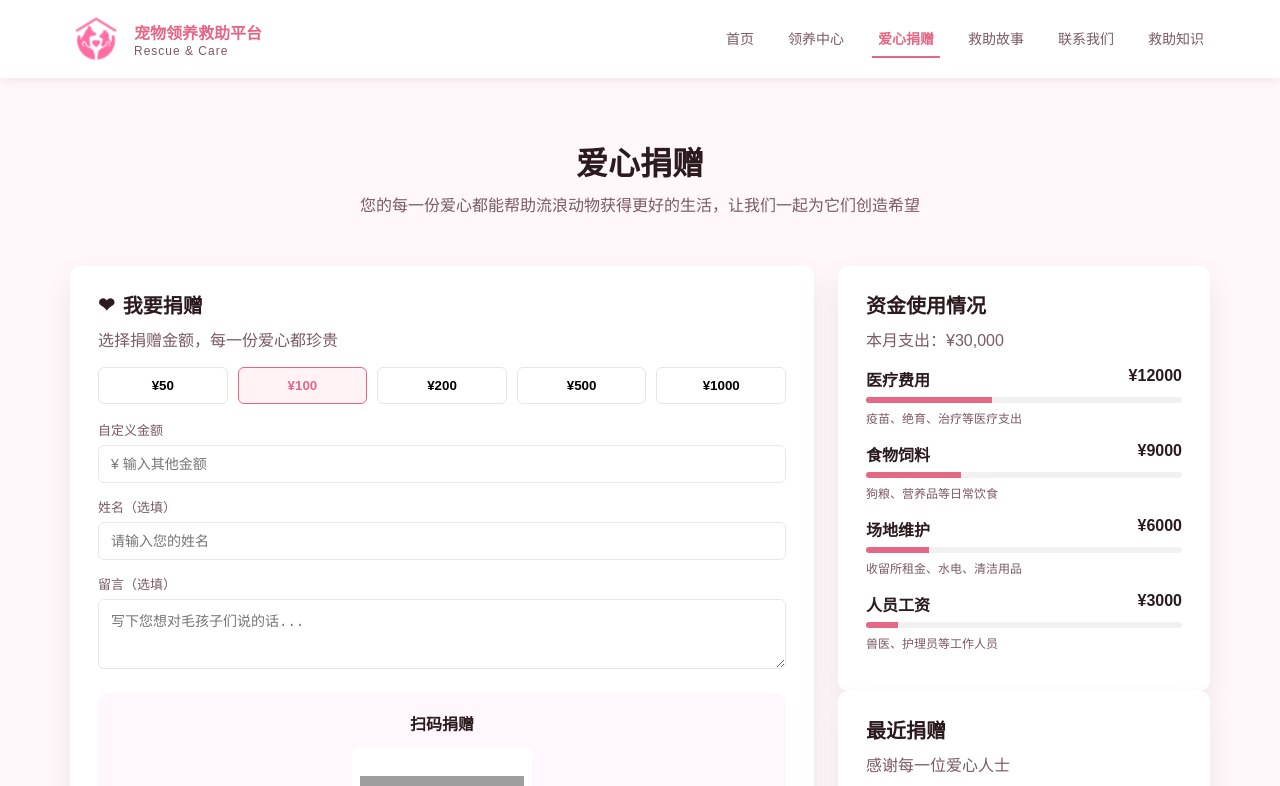
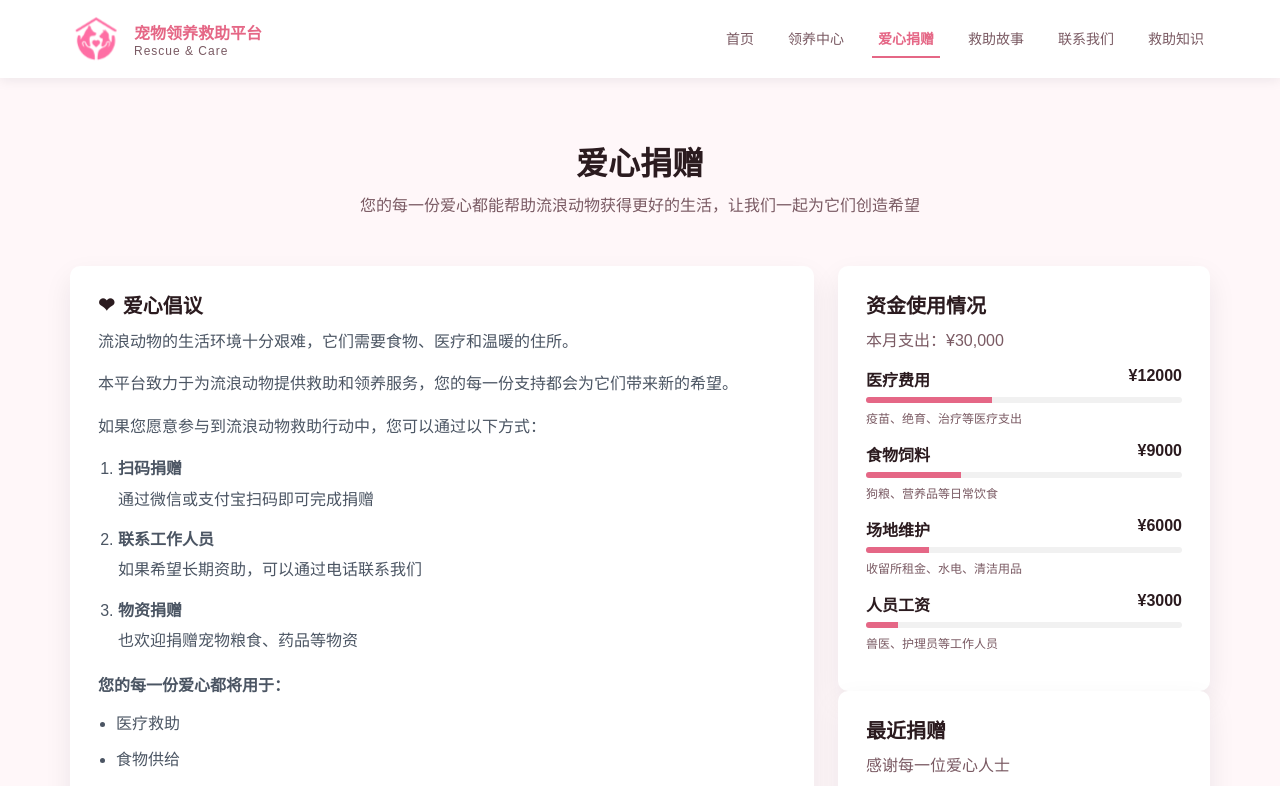
Before and after one commit to simoonqian2013-coder/user-frontend, a Vue app: page /donation in a window 1280 px wide. Shown: the top 786 px of the page. Built offline with nearby package versions, Linux system fonts and the light colour scheme; grey boxes are pictures that could not be loaded.

Commit message:
用户页面优化

```diff
--- a/src/views/AdoptionCenter.vue
+++ b/src/views/AdoptionCenter.vue
@@ -37,8 +37,26 @@
 
     <section class="pet-section">
       <div class="container">
-        <div class="pet-grid" v-if="pets.length">
-          <div class="pet-card" v-for="pet in pets" :key="pet.id">
+        <div class="pet-filter">
+          <button
+            class="filter-btn"
+            :class="{ active: activeCategory === 'ALL' }"
+            @click="activeCategory = 'ALL'"
+          >全部</button>
+          <button
+            class="filter-btn"
+            :class="{ active: activeCategory === 'DOG' }"
+            @click="activeCategory = 'DOG'"
+          >狗狗</button>
+          <button
+            class="filter-btn"
+            :class="{ active: activeCategory === 'CAT' }"
+            @click="activeCategory = 'CAT'"
+          >猫猫</button>
+        </div>
+
+        <div class="pet-grid" v-if="filteredPets.length">
+          <div class="pet-card" v-for="pet in filteredPets" :key="pet.id">
             <div class="pet-cover" :style="{ backgroundImage: `url('${getMainImageUrl(pet) || placeholderImage}')` }">
               <span class="pet-tag">{{ sizeLabel(pet) }}</span>
             </div>
@@ -158,6 +176,7 @@ export default {
   data () {
     return {
       pets: [],
+      activeCategory: 'ALL',
       placeholderImage: 'https://images.unsplash.com/photo-1518717758536-85ae29035b6d?auto=format&fit=crop&w=900&q=80',
       modalVisible: false,
       successVisible: false,
@@ -174,6 +193,12 @@ export default {
         reason: ''
       }
     };
+  },
+  computed: {
+    filteredPets () {
+      if (this.activeCategory === 'ALL') return this.pets;
+      return this.pets.filter(pet => this.petCategory(pet) === this.activeCategory);
+    }
   },
   created () {
     this.fetchPets();
@@ -212,6 +237,21 @@ export default {
       if (age <= 1) return '小型宠';
       if (age <= 3) return '中型宠';
       return '大型宠';
+    },
+    petCategory (pet) {
+      const text = [
+        pet && pet.type,
+        pet && pet.species,
+        pet && pet.category,
+        pet && pet.breed
+      ]
+        .filter(Boolean)
+        .join(' ')
+        .toLowerCase();
+
+      if (text.includes('dog') || text.includes('犬') || text.includes('狗')) return 'DOG';
+      if (text.includes('cat') || text.includes('猫')) return 'CAT';
+      return 'DOG';
     },
     openApply (pet) {
       this.currentPet = pet;
@@ -322,6 +362,28 @@ export default {
 
 .pet-section {
   padding: 10px 0 40px;
+}
+
+.pet-filter {
+  display: flex;
+  gap: 10px;
+  margin-bottom: 18px;
+}
+
+.filter-btn {
+  border: 1px solid #e5e7eb;
+  background: #fff;
+  color: #6b7280;
+  padding: 8px 20px;
+  border-radius: 999px;
+  font-size: 14px;
+  cursor: pointer;
+}
+
+.filter-btn.active {
+  border-color: var(--orange-deep);
+  color: var(--orange-deep);
+  background: #fff3f6;
 }
 
 .pet-grid {
--- a/src/views/Donation.vue
+++ b/src/views/Donation.vue
@@ -12,29 +12,33 @@
         <div class="donation-card">
           <div class="card-title">
             <span class="icon">❤</span>
-            我要捐赠
+            爱心倡议
           </div>
-          <p class="card-desc">选择捐赠金额，每一份爱心都珍贵</p>
-          <div class="amount-grid">
-            <button
-              v-for="item in quickAmounts"
-              :key="item"
-              class="amount-btn"
-              :class="{ active: amount === item }"
-              @click="amount = item"
-            >¥{{ item }}</button>
-          </div>
-          <div class="form-item">
-            <label>自定义金额</label>
-            <input v-model="customAmount" type="number" min="1" placeholder="¥ 输入其他金额" />
-          </div>
-          <div class="form-item">
-            <label>姓名（选填）</label>
-            <input v-model="donorName" type="text" placeholder="请输入您的姓名" />
-          </div>
-          <div class="form-item">
-            <label>留言（选填）</label>
-            <textarea v-model="donorNote" rows="3" placeholder="写下您想对毛孩子们说的话..."></textarea>
+          <div class="initiative-content">
+            <p>流浪动物的生活环境十分艰难，它们需要食物、医疗和温暖的住所。</p>
+            <p>本平台致力于为流浪动物提供救助和领养服务，您的每一份支持都会为它们带来新的希望。</p>
+            <p>如果您愿意参与到流浪动物救助行动中，您可以通过以下方式：</p>
+            <ol class="initiative-list">
+              <li>
+                <strong>扫码捐赠</strong>
+                <div>通过微信或支付宝扫码即可完成捐赠</div>
+              </li>
+              <li>
+                <strong>联系工作人员</strong>
+                <div>如果希望长期资助，可以通过电话联系我们</div>
+              </li>
+              <li>
+                <strong>物资捐赠</strong>
+                <div>也欢迎捐赠宠物粮食、药品等物资</div>
+              </li>
+            </ol>
+            <div class="initiative-usage-title">您的每一份爱心都将用于：</div>
+            <ul class="initiative-usage-list">
+              <li>医疗救助</li>
+              <li>食物供给</li>
+              <li>收留所维护</li>
+              <li>流浪动物绝育</li>
+            </ul>
           </div>
           <div class="qr-box">
             <div class="qr-title">扫码捐赠</div>
@@ -43,6 +47,7 @@
             </div>
             <div class="qr-tip">请使用微信/支付宝扫码完成捐赠</div>
           </div>
+          <div class="thanks-text">感谢您的关注与支持，愿每一只流浪动物都能被温柔以待。</div>
         </div>
 
         <div class="side-column">
@@ -92,11 +97,6 @@ export default {
   name: 'Donation',
   data () {
     return {
-      quickAmounts: [50, 100, 200, 500, 1000],
-      amount: 100,
-      customAmount: '',
-      donorName: '',
-      donorNote: '',
       qrImage: 'https://api.qrserver.com/v1/create-qr-code/?size=220x220&data=donate',
       usageList: [
         { title: '医疗费用', amount: 12000, percent: 40, desc: '疫苗、绝育、治疗等医疗支出' },
@@ -162,47 +162,37 @@ export default {
   margin: 0 0 16px;
 }
 
-.amount-grid {
-  display: grid;
-  grid-template-columns: repeat(5, 1fr);
-  gap: 10px;
-  margin-bottom: 16px;
+.initiative-content {
+  color: #4b5563;
+  line-height: 1.9;
+  font-size: 16px;
 }
 
-.amount-btn {
-  border: 1px solid #e6e6e6;
-  background: #fff;
-  padding: 10px 0;
-  border-radius: 6px;
-  cursor: pointer;
-  font-weight: 600;
+.initiative-content p {
+  margin: 0 0 12px;
 }
 
-.amount-btn.active {
-  border-color: var(--orange-deep);
-  color: var(--orange-deep);
-  background: #fff3f6;
+.initiative-list {
+  margin: 0 0 14px;
+  padding-left: 20px;
 }
 
-.form-item {
-  margin-bottom: 14px;
+.initiative-list li {
+  margin-bottom: 10px;
 }
 
-.form-item label {
-  display: block;
-  font-size: 13px;
-  margin-bottom: 6px;
-  color: var(--muted);
+.initiative-usage-title {
+  font-weight: 600;
+  margin-bottom: 8px;
 }
 
-.form-item input,
-.form-item textarea {
-  width: 100%;
-  border: 1px solid #e5e7eb;
-  border-radius: 6px;
-  padding: 10px 12px;
-  font-size: 14px;
-  outline: none;
+.initiative-usage-list {
+  margin: 0;
+  padding-left: 18px;
+}
+
+.initiative-usage-list li {
+  margin-bottom: 6px;
 }
 
 .qr-box {
@@ -231,6 +221,12 @@ export default {
   font-size: 12px;
   color: var(--muted);
   margin-top: 10px;
+}
+
+.thanks-text {
+  margin-top: 14px;
+  color: #6b7280;
+  text-align: center;
 }
 
 .usage-item {
@@ -307,9 +303,5 @@ export default {
   .donation-grid {
     grid-template-columns: 1fr;
   }
-
-  .amount-grid {
-    grid-template-columns: repeat(2, 1fr);
-  }
 }
 </style>
--- a/src/views/Home.vue
+++ b/src/views/Home.vue
@@ -51,7 +51,7 @@
                 {{ pet.age != null ? pet.age + '岁' : '-' }} · {{ pet.breed || '-' }}
               </div>
               <div class="pet-desc">{{ pet.detail || '温顺可爱，期待与你相遇' }}</div>
-              <button class="btn btn-solid full">了解更多</button>
+              <router-link class="btn btn-solid full pet-link" to="/adopt">了解更多</router-link>
             </div>
           </div>
         </div>
@@ -301,6 +301,13 @@ export default {
   width: 100%;
 }
 
+.pet-link {
+  display: inline-flex;
+  align-items: center;
+  justify-content: center;
+  text-decoration: none;
+}
+
 .center-actions {
   display: flex;
   justify-content: center;
```
